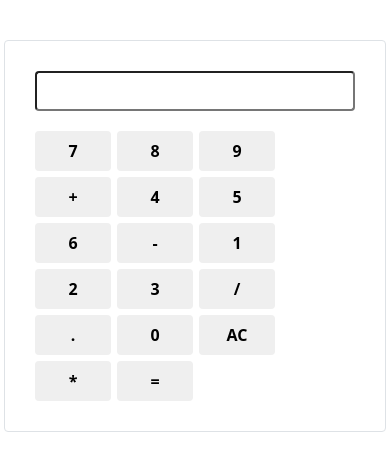
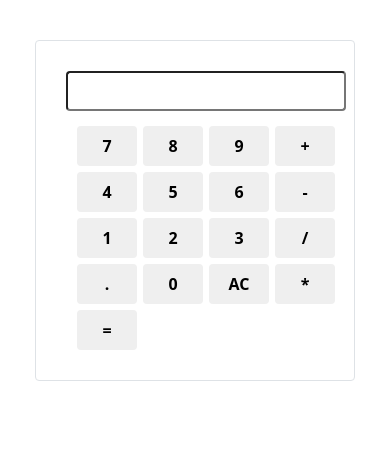
Before and after one commit to javilafoure/Practica_7, a plain HTML site: page index.html in a window 390 px wide. Drawn offline with nearby package versions, Linux system fonts and the light colour scheme.

Commit message:
correcion de responsive mobile

```diff
--- a/styles/style.css
+++ b/styles/style.css
@@ -20,6 +20,7 @@ input{
     display: flex;
     flex-wrap: wrap;
     gap: 6px;
+
 }
 button{
     height: 40px;
@@ -33,3 +34,19 @@ button{
     border-radius: 80px;
 
 }
+
+@media (max-width: 768px) {
+    .cuerpo {
+        width: 320px;
+        gap: 15px;
+    }
+
+    input {
+        width: 280px;
+    }
+
+    button {
+        width: 60px;
+        height: 40px;
+    }
+}
```
